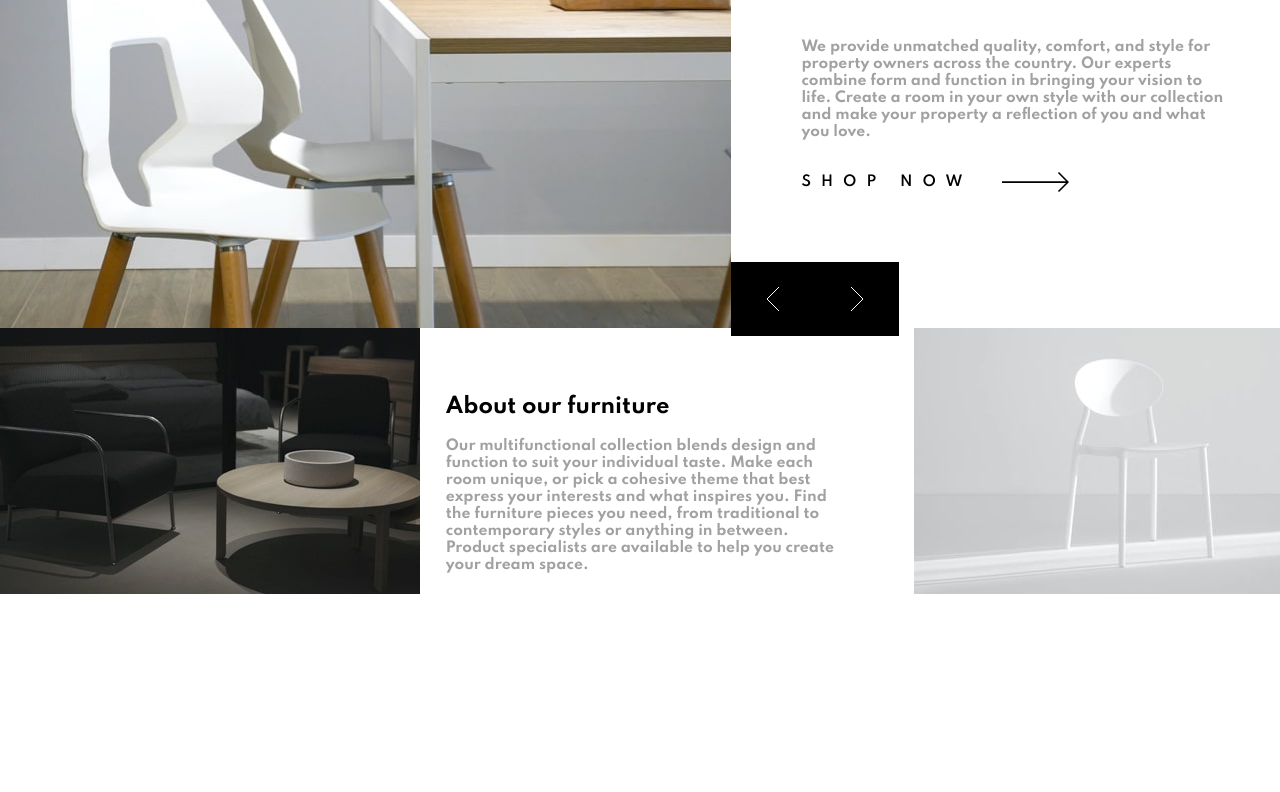
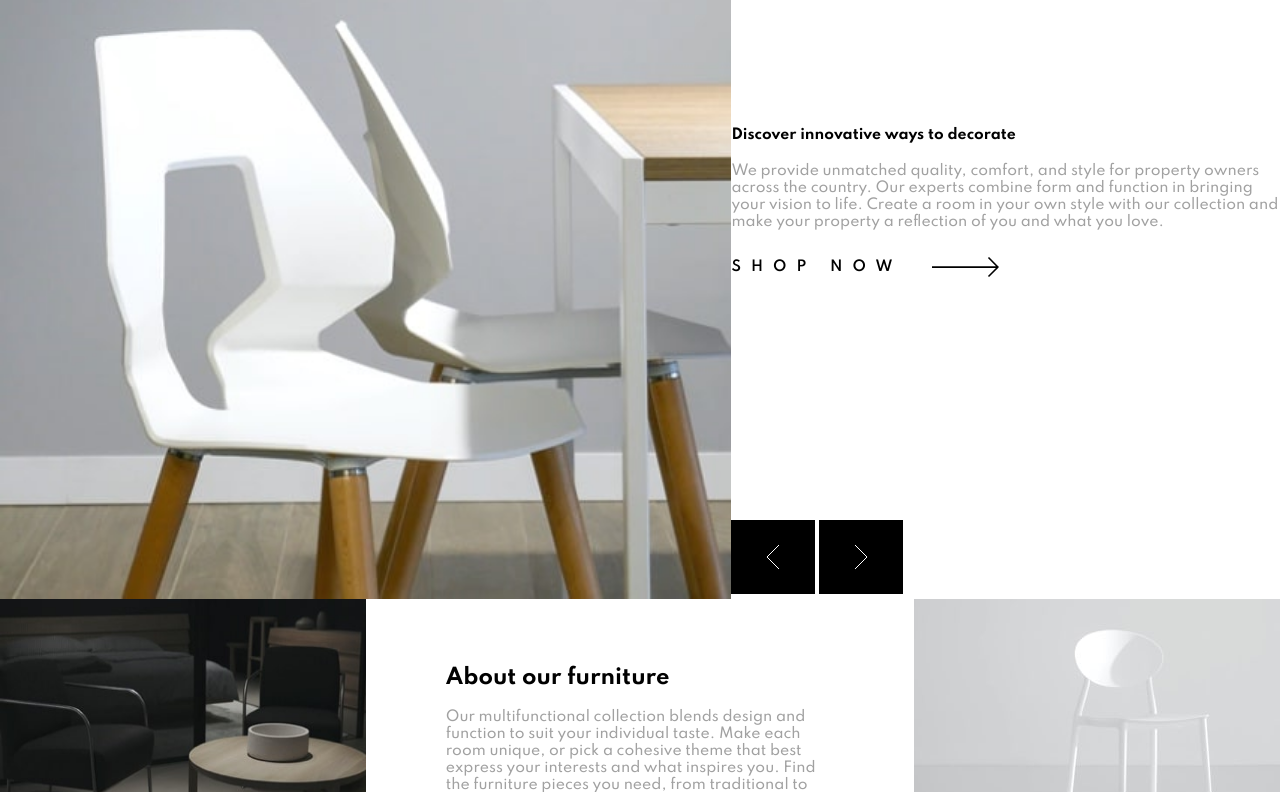
Before and after one commit to RivaldoEsteban/room-homepage-master, a plain HTML site: page index.html in a window 1280 px wide. Shown: the part 201-993 px from the top of the page. Before the commit the page ends 800 px from the top, so only its background shows below. Drawn offline with Linux system fonts and the light colour scheme.

Commit message:
arreglando el header de la pagina, evitando margin innecesarios

```diff
--- a/estilos.css
+++ b/estilos.css
@@ -1,13 +1,7 @@
 body {
-  /* border: 1px solid red; */
   font-size: 14px;
   font-family: 'Spartan', sans-serif;
   margin: 0px;
-}
-.wrapper {
-  /* width: 100vw;
-  height: 100vh; */
-  /* max-width: 1200px; */
 }
 
 .room-homepage-container {
@@ -24,6 +18,7 @@ body {
   grid-area: principal;
   background-image: url("images/desktop-image-hero-1.jpg");
   background-repeat: no-repeat;
+  background-size: cover;
 }
 .room-header-display-flexbox {
   display: flex;
@@ -43,14 +38,21 @@ body {
   color: white;
   list-style-type: none;
 }
-.room-homepage-page-description {
+.room-homepage-description {
   grid-area: description;
-  padding: 40px 50px 0 70px ;
-  /* border: 5px solid blue; */
+  height: inherit;
+  position: relative;
+  display: flex;
+  align-items: center;
+  justify-content: center;
+}
+.room-homepage-description-container----- {
+  max-width: 500px;
+  display: flex;
 }
 .room-homepage-page-description h1 {
   font-weight: 700;
-  font-size: 40px;
+  font-size: 39px;
 }
 .room-homepage-description-shop-now {
   display: flex;
@@ -66,21 +68,24 @@ body {
   margin-left: 30px;
 }
 .room-homepage-description-buttons {
-  display: flex;
-  margin-top: 57px;
-  margin-left: -70px;
+  position: absolute;
+  left: 0;
+  bottom: 0;
 }
-.room-homepage-description-buttons  img {
+.room-homepage-description-buttons img {
   background: black;
   padding: 25px 35px;
-  /* align-content: flex-end;
-  justify-content: flex-end; */
+}
+.room-homepage-flexbox {
 
 }
-
 .room-homepage-footer-left-image {
   grid-area: image1;
   border: black;
+}
+.room-homepage-footer-left-image  img {
+  width: 100%;
+  height: 100%;
 }
 .room-homepage-characteristics-of-the-furniture{
   grid-area: characteristics;
@@ -88,8 +93,8 @@ body {
 }
 .room-homepage-footer-right-image {
   grid-area: image2;
-  /* border: 5px solid rosybrown; */
 }
 .room-homepage-text {
   color: hsl(0, 0%, 63%);
+  font-weight: lighter;
 }
--- a/index.html
+++ b/index.html
@@ -32,20 +32,22 @@
             </ul>
           </div>
         </section>
-        <section class="room-homepage-page-description">
+        <section class="room-homepage-description">
           <div>
-            <h1 >Discover innovative ways to decorate</h1>
-            <h4 class="room-homepage-text">We provide unmatched quality, comfort, and style for property owners across the country.
+            <h1>Discover innovative ways to decorate</h1>
+            <p class="room-homepage-text">We provide unmatched quality, comfort, and style for property owners across the country.
             Our experts combine form and function in bringing your vision to life. Create a room in your
-            own style with our collection and make your property a reflection of you and what you love.</h4>
+            own style with our collection and make your property a reflection of you and what you love.</p>
             <div class="room-homepage-description-shop-now">
               <p>Shop now</p>
               <img src="images/icon-arrow.svg" alt="">
             </div>
-          </div>
-          <div class="room-homepage-description-buttons">
-            <img src="images/icon-angle-left.svg" alt="">
-            <img src="images/icon-angle-right.svg" alt="">
+            <div class="room-homepage-description-buttons">
+              <div class="room-homepage-flexbox">
+                <img src="images/icon-angle-left.svg" alt="">
+                <img src="images/icon-angle-right.svg" alt="">
+              </div>
+            </div>
           </div>
         </section>
         <section class="room-homepage-footer-left-image">
```
